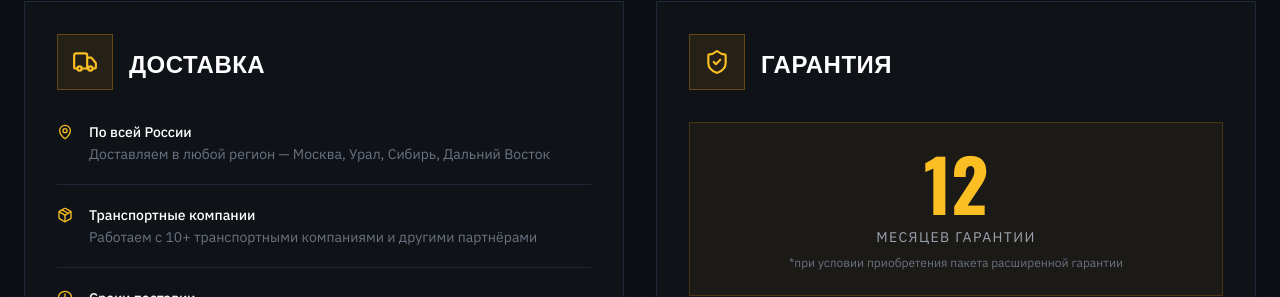
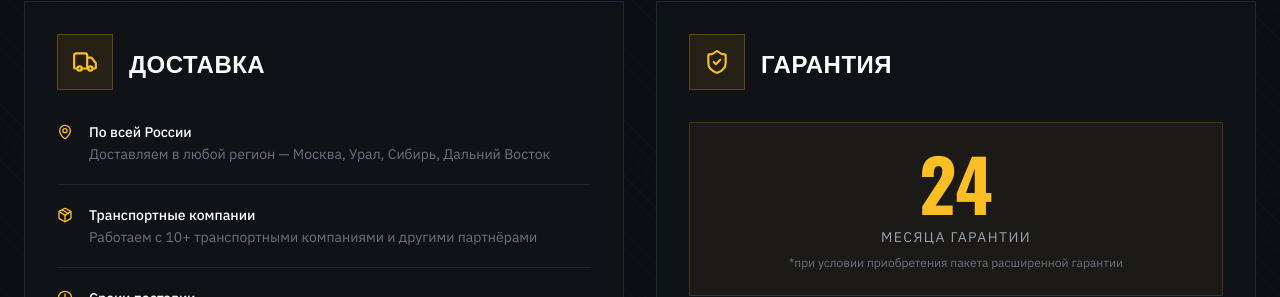
Before and after one commit to pr-poehali-dev/sheet-metal-shears-landing, a React (Vite) app: page / in a window 1280 px wide. Shown: the part 4314-4611 px from the top of the page. Built offline with nearby package versions, Linux system fonts and the light colour scheme.

Commit message:
Обновление 2 компонентов

```diff
--- a/src/pages/Index.tsx
+++ b/src/pages/Index.tsx
@@ -574,8 +574,8 @@ function DeliverySection() {
 
             {/* Big number */}
             <div className="mb-4 p-6 border border-amber-500/20 bg-amber-500/5 text-center">
-              <div className="text-7xl font-bold text-amber-400 stat-number">12</div>
-              <div className="text-gray-400 text-sm uppercase tracking-widest mt-2">месяцев гарантии</div>
+              <div className="text-7xl font-bold text-amber-400 stat-number">24</div>
+              <div className="text-gray-400 text-sm uppercase tracking-widest mt-2">месяца гарантии</div>
               <div className="text-gray-500 text-xs mt-2">*при условии приобретения пакета расширенной гарантии</div>
             </div>
 
```
